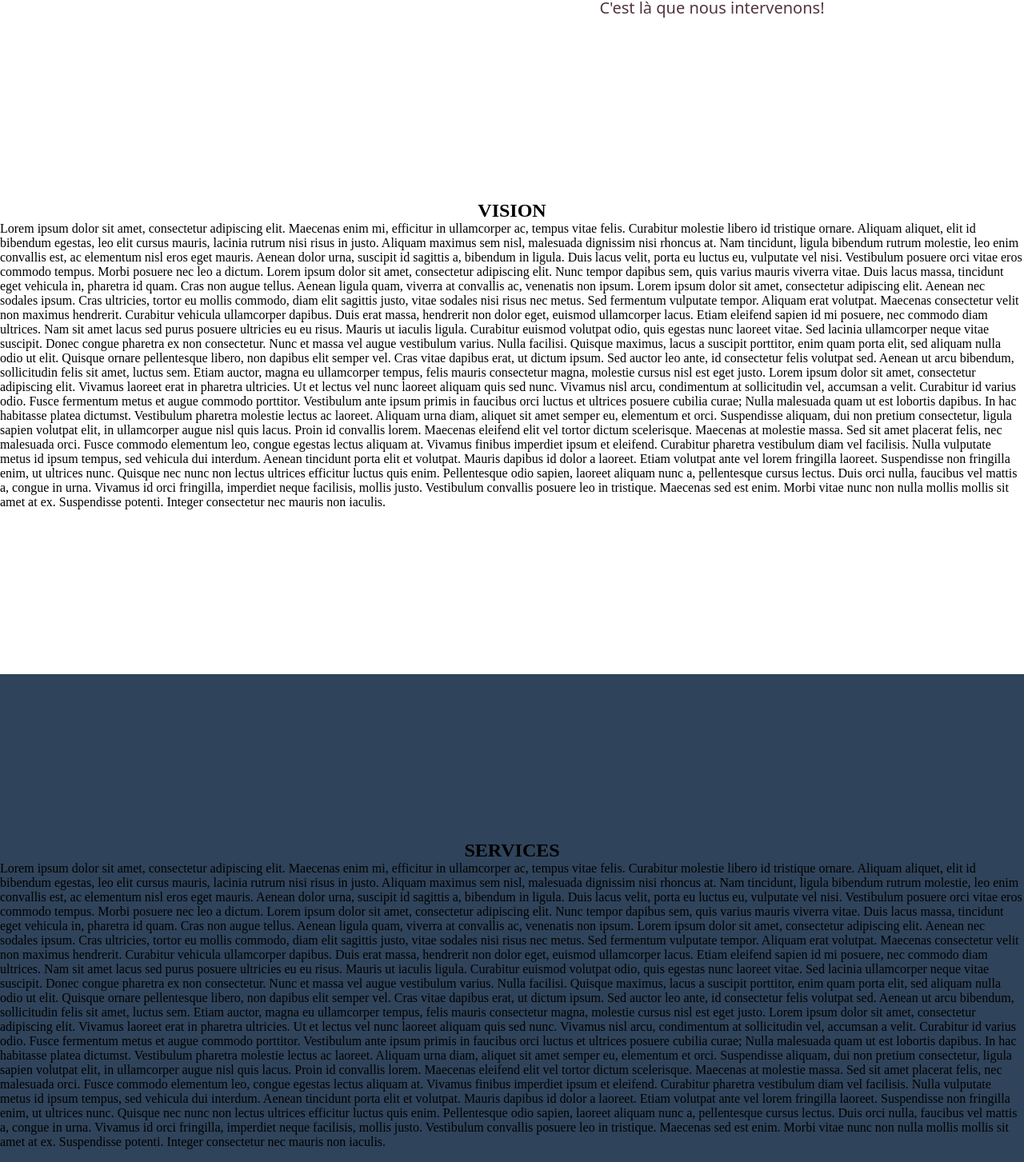
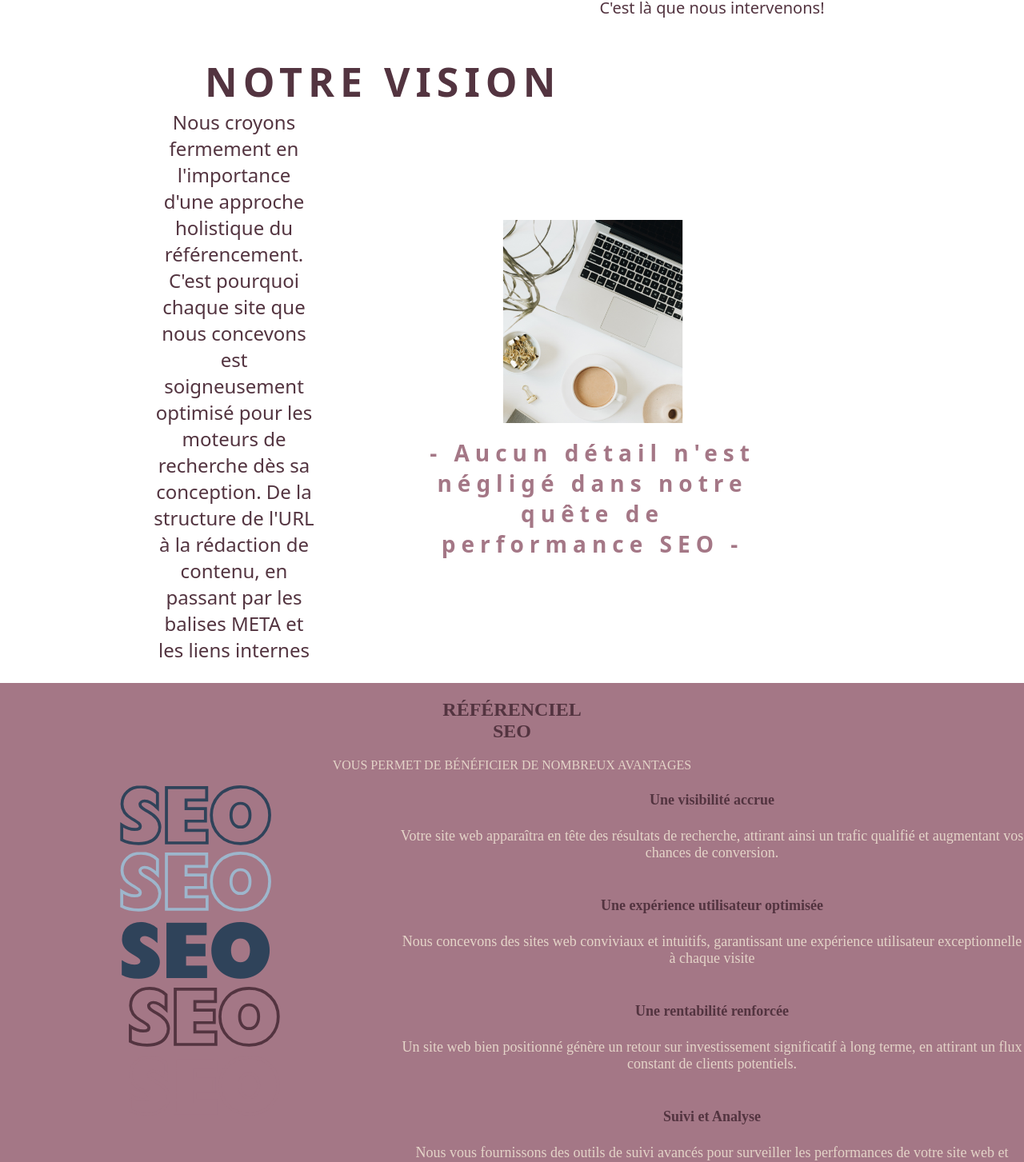
Before and after one commit to Halcisse/REFERENCIEL2, a Vue app: page / in a window 1280 px wide. Shown: the part 1853-3306 px from the top of the page at 80% size. Built offline with nearby package versions, Linux system fonts and the light colour scheme.

Commit message:
pasge vision partie 1

```diff
--- a/src/components/Vision.vue
+++ b/src/components/Vision.vue
@@ -4,22 +4,47 @@
 
 
 <template>
-<main class="mainVision">
-        <h1>VISION</h1>
+    <main class="mainVision">
+        <h1>NOTRE VISION</h1>
+        <div class="visionContent">
+            <section class="visionTxt">
+                Nous croyons fermement en l'importance d'une approche holistique du référencement.
 
-        <div class="teste">
-            Lorem ipsum dolor sit amet, consectetur adipiscing elit. Maecenas enim mi, efficitur in ullamcorper ac, tempus vitae felis. Curabitur molestie libero id tristique ornare. Aliquam aliquet, elit id bibendum egestas, leo elit cursus mauris, lacinia rutrum nisi risus in justo. Aliquam maximus sem nisl, malesuada dignissim nisi rhoncus at. Nam tincidunt, ligula bibendum rutrum molestie, leo enim convallis est, ac elementum nisl eros eget mauris. Aenean dolor urna, suscipit id sagittis a, bibendum in ligula. Duis lacus velit, porta eu luctus eu, vulputate vel nisi. Vestibulum posuere orci vitae eros commodo tempus. Morbi posuere nec leo a dictum. Lorem ipsum dolor sit amet, consectetur adipiscing elit. Nunc tempor dapibus sem, quis varius mauris viverra vitae. Duis lacus massa, tincidunt eget vehicula in, pharetra id quam. Cras non augue tellus. Aenean ligula quam, viverra at convallis ac, venenatis non ipsum. Lorem ipsum dolor sit amet, consectetur adipiscing elit. Aenean nec sodales ipsum.
+                C'est pourquoi chaque site que nous concevons est soigneusement optimisé pour les moteurs de recherche dès sa conception.
 
-Cras ultricies, tortor eu mollis commodo, diam elit sagittis justo, vitae sodales nisi risus nec metus. Sed fermentum vulputate tempor. Aliquam erat volutpat. Maecenas consectetur velit non maximus hendrerit. Curabitur vehicula ullamcorper dapibus. Duis erat massa, hendrerit non dolor eget, euismod ullamcorper lacus. Etiam eleifend sapien id mi posuere, nec commodo diam ultrices. Nam sit amet lacus sed purus posuere ultricies eu eu risus. Mauris ut iaculis ligula. Curabitur euismod volutpat odio, quis egestas nunc laoreet vitae.
+                De la structure de l'URL à la rédaction de contenu, en passant par les balises META et les liens internes
+            </section>
+            <aside class="visionAside">
+                <img src="../assets/IMAGES/LAPTOP.png" alt="photo d'un ordinateur portable" class="laptop">
+                <p class="legende">- Aucun détail n'est négligé dans notre quête de performance SEO - </p>
+            </aside>
+        </div>
+        <div class="avantageTitle">
+                <h2>RÉFÉREN<strong>CIEL</strong> <br>SEO</h2>
+            <p>VOUS PERMET DE BÉNÉFICIER DE NOMBREUX AVANTAGES</p>
 
-Sed lacinia ullamcorper neque vitae suscipit. Donec congue pharetra ex non consectetur. Nunc et massa vel augue vestibulum varius. Nulla facilisi. Quisque maximus, lacus a suscipit porttitor, enim quam porta elit, sed aliquam nulla odio ut elit. Quisque ornare pellentesque libero, non dapibus elit semper vel. Cras vitae dapibus erat, ut dictum ipsum. Sed auctor leo ante, id consectetur felis volutpat sed. Aenean ut arcu bibendum, sollicitudin felis sit amet, luctus sem. Etiam auctor, magna eu ullamcorper tempus, felis mauris consectetur magna, molestie cursus nisl est eget justo. Lorem ipsum dolor sit amet, consectetur adipiscing elit. Vivamus laoreet erat in pharetra ultricies. Ut et lectus vel nunc laoreet aliquam quis sed nunc.
+            </div>
+        <div class="avantageContent">
 
-Vivamus nisl arcu, condimentum at sollicitudin vel, accumsan a velit. Curabitur id varius odio. Fusce fermentum metus et augue commodo porttitor. Vestibulum ante ipsum primis in faucibus orci luctus et ultrices posuere cubilia curae; Nulla malesuada quam ut est lobortis dapibus. In hac habitasse platea dictumst. Vestibulum pharetra molestie lectus ac laoreet. Aliquam urna diam, aliquet sit amet semper eu, elementum et orci.
+                <section class="avantageTxt">
+                <h4>Une visibilité accrue</h4>
+                <p>Votre site web apparaîtra en tête des résultats de recherche, attirant ainsi un trafic qualifié et augmentant vos chances de conversion.</p>
+<br>
+                <h4>Une expérience utilisateur optimisée </h4>
+                <p>Nous concevons des sites web conviviaux et intuitifs, garantissant une expérience utilisateur exceptionnelle à chaque visite</p>
+<br>
+                <h4>Une rentabilité renforcée</h4>
+                <p> Un site web bien positionné génère un retour sur investissement significatif à long terme, en attirant un flux constant de clients potentiels.</p>
+<br>
+                <h4>Suivi et Analyse </h4>
+                <p>Nous vous fournissons des outils de suivi avancés pour surveiller les performances de votre site web et ajuster notre stratégie en conséquence</p>
+<br>            </section>
+                <aside>
+                <img src="../assets/IMAGES/SEOX5.png" alt="photo d'un logo SEO x3" class="SEO5">
+                </aside>
 
-Suspendisse aliquam, dui non pretium consectetur, ligula sapien volutpat elit, in ullamcorper augue nisl quis lacus. Proin id convallis lorem. Maecenas eleifend elit vel tortor dictum scelerisque. Maecenas at molestie massa. Sed sit amet placerat felis, nec malesuada orci. Fusce commodo elementum leo, congue egestas lectus aliquam at. Vivamus finibus imperdiet ipsum et eleifend. Curabitur pharetra vestibulum diam vel facilisis. Nulla vulputate metus id ipsum tempus, sed vehicula dui interdum. Aenean tincidunt porta elit et volutpat. Mauris dapibus id dolor a laoreet. Etiam volutpat ante vel lorem fringilla laoreet.
+        </div>
 
-Suspendisse non fringilla enim, ut ultrices nunc. Quisque nec nunc non lectus ultrices efficitur luctus quis enim. Pellentesque odio sapien, laoreet aliquam nunc a, pellentesque cursus lectus. Duis orci nulla, faucibus vel mattis a, congue in urna. Vivamus id orci fringilla, imperdiet neque facilisis, mollis justo. Vestibulum convallis posuere leo in tristique. Maecenas sed est enim. Morbi vitae nunc non nulla mollis mollis sit amet at ex. Suspendisse potenti. Integer consectetur nec mauris non iaculis.
-        </div>
 
     </main>
 </template>
@@ -30,6 +55,81 @@ Suspendisse non fringilla enim, ut ultrices nunc. Quisque nec nunc non lectus ul
     flex-direction: column;
     align-items: center;
     justify-content: center;
-    min-height: 100vh;
+
+}
+h1{
+    width: 60%;
+    font-size: 50px;
+    font-family: system-ui, -apple-system, BlinkMacSystemFont, 'Segoe UI', Roboto, Oxygen, Ubuntu, Cantarell, 'Open Sans', 'Helvetica Neue', sans-serif;
+    text-align: center;
+    color: #533440;
+
+    letter-spacing: 7px;
+    text-align: left;
+}
+.visionContent{
+    display: flex;
+    flex-direction: row;
+    align-items: center;
+    justify-content: center;
+    width: 70%;
+    /* text-align: center; */
+    font-size: 20px;
+    font-family: system-ui, -apple-system, BlinkMacSystemFont, 'Segoe UI', Roboto, Oxygen, Ubuntu, Cantarell, 'Open Sans', 'Helvetica Neue', sans-serif;
+    color: #533440;
+    margin-bottom: 25px;
+}
+.visionTxt{
+    width: 45%;
+    text-align: center;
+    font-size: 24px;
+}
+.visionAside{
+    display: flex;
+    flex-direction: column;
+    justify-content: center;
+    align-items: center;
+    object-fit: cover;
+}
+.laptop{
+    width: 270px;
+}
+.legende{
+    text-align: center;
+    color: #A47786;
+    font-weight: bold;
+    letter-spacing: 7px;
+    font-size: 28px;
+    margin: 10px 0 0 0 ;
+    width: 60%;
+}
+.avantageContent, .avantageTitle{
+    background-color:#A47786;
+    width: 100%;
+}
+.avantageTitle{
+
+    text-align: center;
+    color: #533440;
+
+}
+.avantageContent{
+    display: flex;
+    flex-direction: row-reverse;
+    align-items: center;
+    justify-content: center;
+   text-align: center;
+}
+.avantageTxt{
+    font-size: 18px;
+
+}
+h4{
+    color: #533440;
+
+}
+p{
+    color: #E4D4C8;
+    margin: 0;
 }
 </style>
--- a/src/views/AccueilView.vue
+++ b/src/views/AccueilView.vue
@@ -114,4 +114,7 @@ text-align: center;
 #contact{
     background-color: red;
 }
+#metier{
+    margin-bottom: 25px;
+}
 </style>
```
